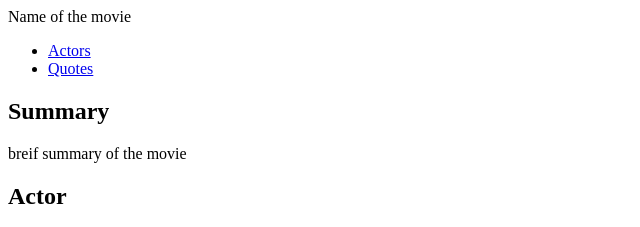
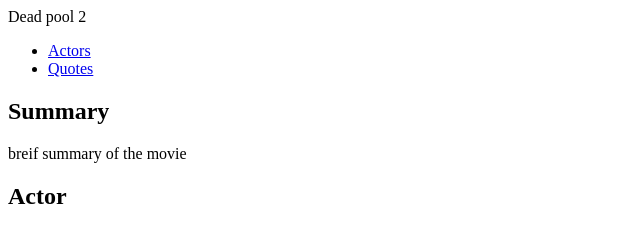
Before and after one commit to acciojob/semantic-imdb-Himanshu62727, a website: page main.html in a window 1280 px wide. Shown: the top 227 px of the page, 0-640 px from the left. Drawn offline with Linux system fonts and the light colour scheme.

Commit message:
created a submission

```diff
--- a/main.html
+++ b/main.html
@@ -8,7 +8,7 @@
 
 <body>
 	<!-- the entire body must be written by student -->
-	<header>Name of the movie</header>
+	<header>Dead pool 2</header>
 		<nav>
 			<ul>
 				<li><a href="#actor" id="nav-actor">Actors</a></li>
```
